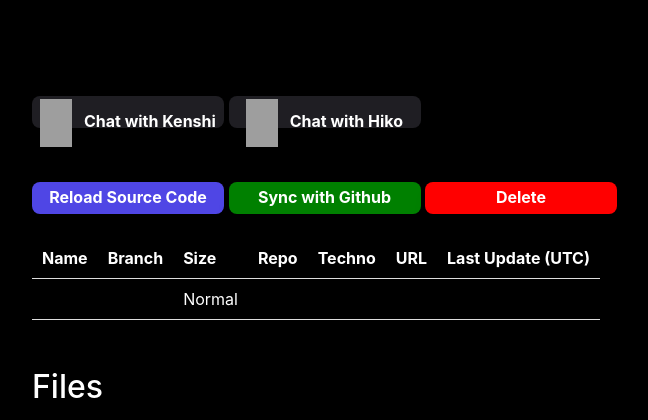
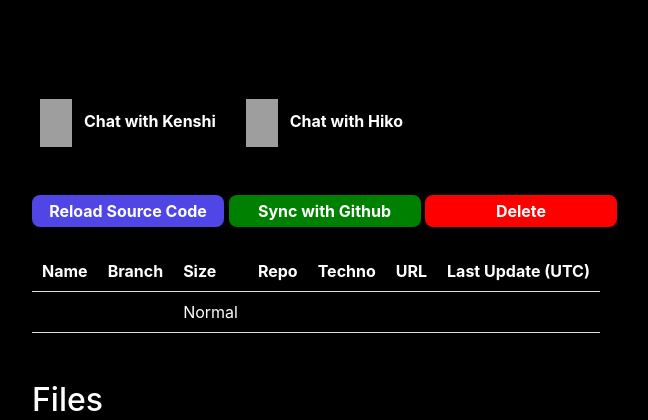
Before and after one commit to kodoshin/a_core, a Django app: template a_projects/templates/a_projects/view_documentation.html in a window 1280 px wide. Shown: the part 80-500 px from the top of the page, without its empty margins (0-648 px from the left). Run offline with Django 5.2, Linux system fonts and the light colour scheme; the template is opened without the code that fills it, so the values that code supplies are empty; parts of the project's set-up code (start-up, migrations or seed data) failed here and were passed over; some libraries are stand-ins or nearby versions; some web fonts are replaced; grey boxes are pictures that could not be loaded.

Commit message:
agents buttons UI in project view

```diff
--- a/a_projects/templates/a_projects/view_documentation.html
+++ b/a_projects/templates/a_projects/view_documentation.html
@@ -93,14 +93,14 @@
     <button type="button"
         class="chat-kenshi-button"
         onclick="chatWithKenshi()"
-        style="height: 2em; width: 12em; font-size: 1em; padding: 0.2em 0.5em; line-height: 1.2em; background-color:#1f1e23; color:white;">
+        style="height: 3.2em; width: 12em; font-size: 1em; padding: 0.2em 0.5em; line-height: 1.2em; background-color:unset; color:white;">
         <img class="ai-avatar-img" src="https://res.cloudinary.com/ddyepbtzx/image/upload/v1748726600/Kenshi_a7zk40.png" alt="IA" style="width:2em;height:3em;display: inline;margin-right: 0.5em">
         Chat with Kenshi
     </button>
     <button type="button"
         class="chat-hiko-button"
         onclick="chatWithHiko()"
-        style="height: 2em; width: 12em; font-size: 1em; padding: 0.2em 0.5em; line-height: 1.2em; background-color:#1f1e23; color:white;">
+        style="height: 3.2em; width: 12em; font-size: 1em; padding: 0.2em 0.5em; line-height: 1.2em; background-color:unset; color:white;">
         <img class="ai-avatar-img" src="https://res.cloudinary.com/ddyepbtzx/image/upload/v1748716164/d6nl77n3c8jkfwrnkr7c.png" alt="IA" style="width:2em;height:3em;display: inline;margin-right: 0.5em">
         Chat with Hiko
     </button>
```
